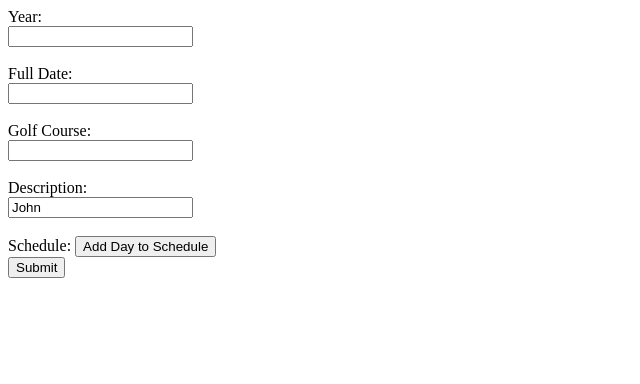
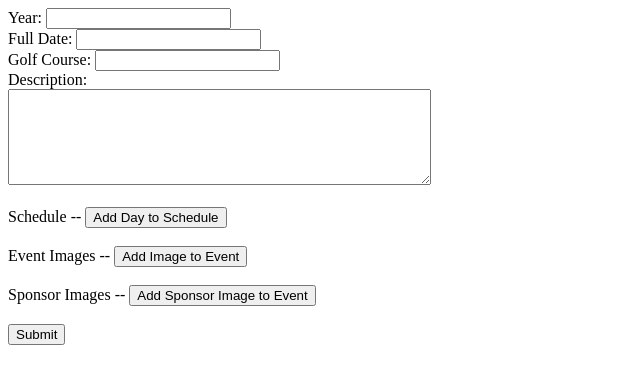
Before and after one commit to S3Cincinnati/s3cwebsite, a Django app: page /admin/ in a window 1280 px wide. Shown: the top 384 px of the page, without its empty margins (0-640 px from the left). Run offline with Django 3.2, Linux system fonts and the light colour scheme.

Commit message:
Add top image and images on golf form

```diff
--- a/custAdmin/templates/custAdmin/form.html
+++ b/custAdmin/templates/custAdmin/form.html
@@ -8,6 +8,10 @@
     <script>
         var day_count=0;
         var event_count=[];
+
+        var event_image_count = 0;
+        var sponsor_image_count = 0;
+
         function pop_nodes_after_day(day_count_val)
         {
             var nodes = document.getElementById('frm').children
@@ -16,12 +20,74 @@
             var found_index = 0
 
             for (node in nodes){
-                if (nodes[node].id === 'day_' + (day_count_val + 1)){
+                if (nodes[node].id === 'day_' + (day_count_val + 1)
+                    || nodes[node].id === 'sponsor_image_btn'
+                    || nodes[node].id === 'event_image_btn'){
                         found_index = parseInt(node) - 2
                         break
                 }
                 if (nodes[node].id === 'submit'){
                         found_index = parseInt(node)
+                        break
+                }
+            }
+
+            for (n in nodes){
+                if (n >= found_index){
+                    var node = nodes[n]
+                    popped_nodes.push(node)
+                }
+            }
+
+            for (p of popped_nodes){
+                    p.remove()
+            }
+
+            return popped_nodes
+        }
+
+        function pop_nodes_for_event_image()
+        {
+            var nodes = document.getElementById('frm').children
+            var popped_nodes = []
+
+            var found_index = 0
+
+            for (node in nodes){
+                if (nodes[node].id === 'sponsor_image_btn'){
+                        found_index = parseInt(node) - 2
+                        break
+                }
+                if (nodes[node].id === 'submit'){
+                        found_index = parseInt(node)
+                        break
+                }
+            }
+
+            for (n in nodes){
+                if (n >= found_index){
+                    var node = nodes[n]
+                    popped_nodes.push(node)
+                }
+            }
+
+            for (p of popped_nodes){
+                    p.remove()
+            }
+
+            return popped_nodes
+        }
+
+        function pop_nodes_for_sponsor_image()
+        {
+            var nodes = document.getElementById('frm').children
+            var popped_nodes = []
+
+            var found_index = 0
+
+            for (node in nodes){
+                if (nodes[node].id === 'submit'){
+                        found_index = parseInt(node) - 1
                         break
                 }
             }
@@ -55,7 +121,11 @@
 
             for (id of ids)
             {
-                localStorage.setItem(id.id, id.value);
+                if (id.id.includes('image') && !id.id.includes('btn')){
+
+                } else {
+                    localStorage.setItem(id.id, id.value);
+                }
             }
 
         }
@@ -73,29 +143,34 @@
 
             for (id of ids)
             {
-                id.value = localStorage.getItem(id.id);
+                if (!id.id.includes('image')){
+                    id.value = localStorage.getItem(id.id);
+                }
             }
         }
 
-        function add_new_day_to_schedule(ev)
+        function add_new_day_to_schedule()
         {
-            ev.preventDefault();
+            // ev.preventDefault();
 
             store_vals()
+            popped_nodes = pop_nodes_after_day(99)
 
-            var submitBtn = document.getElementById('submit');
-            submitBtn.remove()
             document.getElementById('frm').innerHTML+='<br/><label for="description">Date:</label>';
             document.getElementById('frm').innerHTML+='<input type="text" id="day_'+day_count+'" name="day_'+day_count+'" placeholder="Day '+day_count+'"  /><br/>';
             document.getElementById('frm').innerHTML+='<button onClick="add_event_to_day('+day_count+')"> Add Event to Day</button><br>'
-            document.getElementById('frm').appendChild(submitBtn);
 
             event_count.push(0)
             day_count++;
 
+            for (pop of popped_nodes)
+            {
+                document.getElementById('frm').appendChild(pop);
+            }
+
             write_vals()
 
-            return false;
+            // return false;
         }
 
         function add_event_to_day(day_count_val)
@@ -122,14 +197,75 @@
 
         }
 
+        function add_event_image()
+        {
+            store_vals()
+
+            popped_nodes = pop_nodes_for_event_image()
+
+            var image_input = document.createElement('input')
+            image_input.id = 'event_image_' + event_image_count
+            image_input.name = 'event_images'
+            image_input.type = 'file'
+
+            document.getElementById('frm').appendChild(image_input)
+            document.getElementById('frm').appendChild(document.createElement('br'))
+
+            for (pop of popped_nodes)
+            {
+                document.getElementById('frm').appendChild(pop);
+            }
+
+            event_image_count++;
+
+            write_vals()
+
+        }
+
+        function add_sponsor_image()
+        {
+            store_vals()
+
+            popped_nodes = pop_nodes_for_sponsor_image()
+
+            // day_count_event_count_str = 'day_'+day_count_val+'_event_'+event_count[day_count_val]
+
+            // document.getElementById('frm').innerHTML+='<label for="description">Time:</label>';
+            // document.getElementById('frm').innerHTML+='<input id="sponsor_image_' + sponsor_image_count + '" name="sponsor_images" type="file" /><br>'
+
+            var image_input = document.createElement('input')
+            image_input.id = 'event_image_' + sponsor_image_count
+            image_input.name = 'sponsor_images'
+            image_input.type = 'file'
+
+            document.getElementById('frm').appendChild(image_input)
+            document.getElementById('frm').appendChild(document.createElement('br'))
+
+            for (pop of popped_nodes)
+            {
+                document.getElementById('frm').appendChild(pop);
+            }
+
+            sponsor_image_count++;
+            write_vals()
+
+        }
+
         window.onload = (event) => {
-            console.log('HELLO')
             localStorage.clear();
+            document.getElementById('day_btn').onclick = (event) => {
+                console.log('HELLO')
+                event.preventDefault();
+                add_new_day_to_schedule();
+                return false;
+            }
         }
+
+
     </script>
 </head>
 <body>
-    <form id="frm" method="post">
+    <form method="post">
         {% csrf_token%}
             <!-- year = forms.CharField()
         full_date = forms.DateField()
@@ -143,21 +279,32 @@
         {% for f in form.events %}
                 {{f}}
         {% endfor %} -->
-        <label for="description">Year:</label><br>
-        <input type="text" name="year" id="year"><br><br>
+        <div id="frm">
+            <label for="description">Year:  </label>
+            <input type="text" name="year" id="year"><br>
 
-        <label for="full_date">Full Date:</label><br>
-        <input type="text" name="full_date" id="full_date"><br><br>
+            <label for="full_date">Full Date:  </label>
+            <input type="text" name="full_date" id="full_date"><br>
 
-        <label for="golf_course">Golf Course:</label><br>
-        <input type="text" name="golf_course" id="golf_course"><br><br>
+            <label for="golf_course">Golf Course:  </label>
+            <input type="text" name="golf_course" id="golf_course"><br>
 
-        <label for="description">Description:</label><br>
-        <input type="text" name="description" id="description" value="John"><br><br>
-        <label for="description">Schedule:</label>
-        <input type="button" onClick="add_new_day_to_schedule(event); return false" value="Add Day to Schedule"><br>
+            <label for="description">Description:</label><br>
+            <textarea type="text" name="description" id="description" value="John" rows="6" cols="50"></textarea><br><br>
+            <label for="description">Schedule -- </label>
+            <input id="day_btn" type="button" onClick="add_new_day_to_schedule(event); return false" value="Add Day to Schedule"><br>
 
-        <button id="submit" type="submit"> Submit</button>
+            <!-- <input id="image-file-1" name="image-file-1" type="file" /> -->
+            <br><label for="description">Event Images -- </label>
+            <input id="event_image_btn" type="button" onClick="add_event_image(); return false" value="Add Image to Event"><br>
+
+
+            <br><label for="description">Sponsor Images -- </label>
+            <input id="sponsor_image_btn" type="button" onClick="add_sponsor_image(); return false" value="Add Sponsor Image to Event"><br><br>
+
+            <button id="submit" type="submit"> Submit</button>
+        </div>
+
     </form>
 </body>
 </html>
--- a/media/stylesheets/base.css
+++ b/media/stylesheets/base.css
@@ -18,4 +18,7 @@
   text-align: center !important;
   width: 100% !important; }
 
+.vertical_align {
+  margin: auto !important; }
+
 /*# sourceMappingURL=base.css.map */
--- a/media/stylesheets/scss/base.scss
+++ b/media/stylesheets/scss/base.scss
@@ -36,3 +36,7 @@ $darkergrey: #353535;
     text-align: center !important;
     width: 100% !important;
 }
+
+.vertical_align{
+    margin: auto !important;
+}
```
Also changed, not shown: src/templates/src/base.html (+21 -21 lines), media/images/paying_it_forward.png (added), 3 other files.
